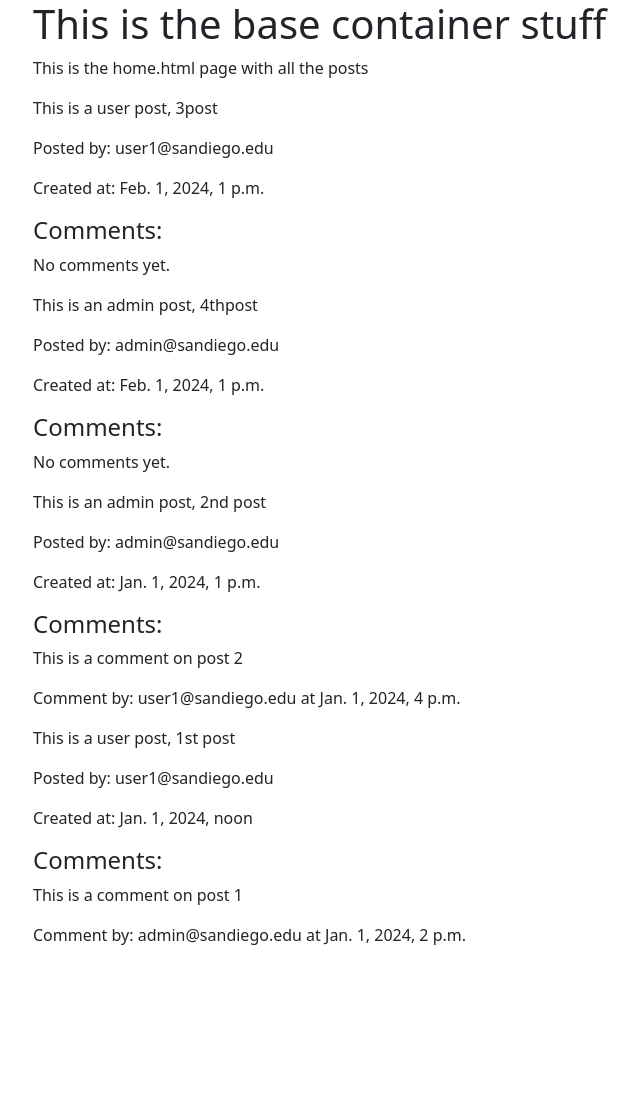
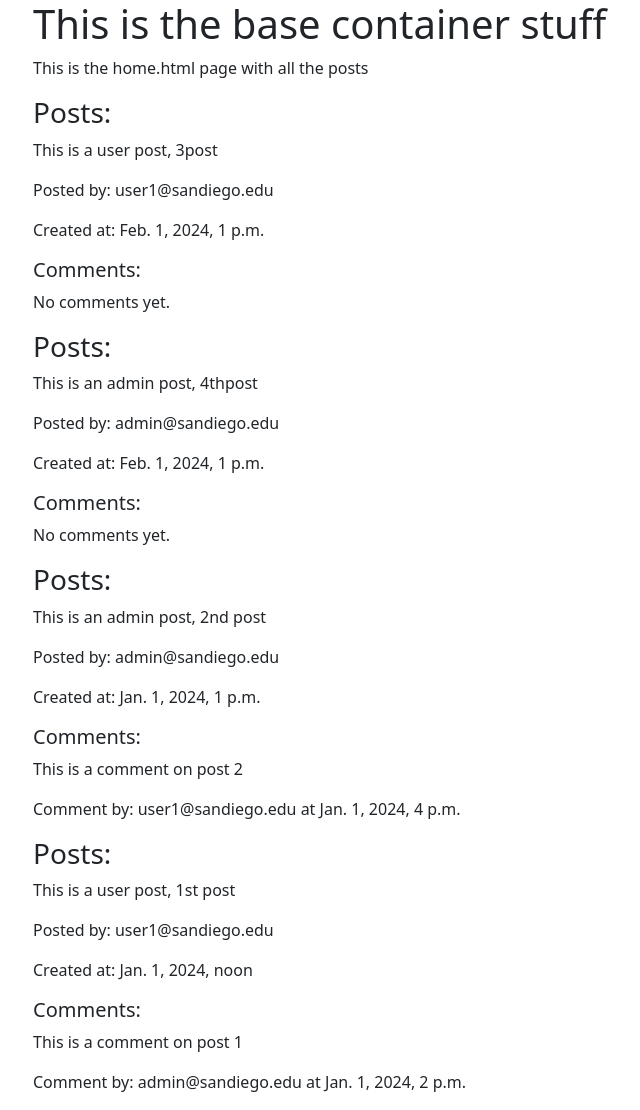
Before and after one commit to usd-cs/COMP-49X-24-25-SMSE-intro-project, a Django app: page /posts/ in a window 1280 px wide. Shown: the whole page, without its empty margins (49-689 px from the left). Before the commit the page ends 945 px from the top, so only its background shows below. Run offline with Django 5.2, Linux system fonts and the light colour scheme; data comes from the database, SQL or seed files in the repository.

Commit message:
small home.html change for easier viewing

```diff
--- a/intro_project/posts/templates/posts/home.html
+++ b/intro_project/posts/templates/posts/home.html
@@ -6,12 +6,13 @@
   {% if posts %}
   {% for post in posts %}
       <div class="post">
+        <h3>Posts:</h3>
           <p>{{ post.content }}</p>
           <p>Posted by: {{ post.author }}</p>
           <p>Created at: {{ post.created_at }}</p>
 
           <div class="comments">
-            <h4>Comments:</h4>
+            <h5>Comments:</h5>
             {% for comment in post.comments.all %}
                 <div class="comment">
                     <p>{{ comment.content }}</p>
```
